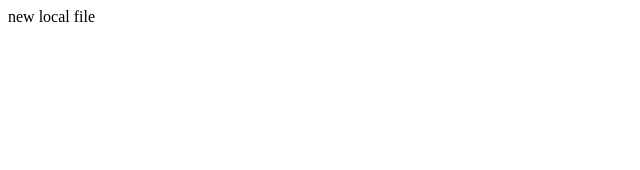
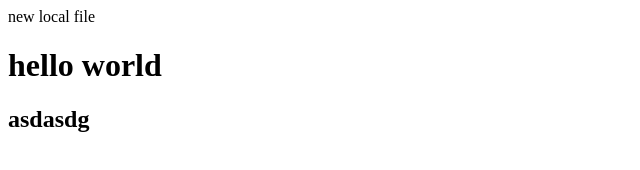
Before and after one commit to Deepakghatteppanavar/localdemo, a plain HTML site: page index.html in a window 1280 px wide. Shown: the whole page, without its empty margins (0-640 px from the left). Drawn offline with Linux system fonts and the light colour scheme.

Commit message:
new changes

```diff
--- a/index.html
+++ b/index.html
@@ -1 +1,5 @@
 <p>new local file</p>
+<h1>hello world
+
+</h1>
+<h2>asdasdg</h2>
```
